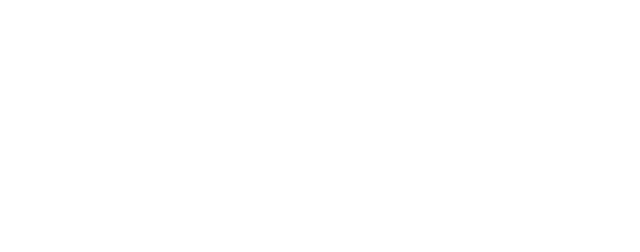
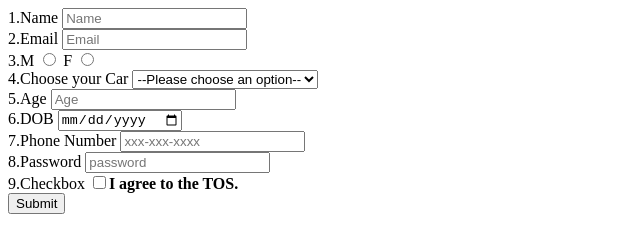
Before and after one commit to acciojob/signup-form-car-NILIMAINGLE, a website: page main.html in a window 1280 px wide. Shown: the whole page, without its empty margins (0-640 px from the left). Drawn offline with Linux system fonts and the light colour scheme.

Commit message:
created a submission

```diff
--- a/main.html
+++ b/main.html
@@ -7,6 +7,53 @@
 </head>
 
 <body>
+	<form id="my-form" method="post">
+		<div>
+			<label for="name">1.Name</label>
+			<input type="text" id="name" placeholder="Name" required>
+		</div>
+		<div>
+			<label for="email">2.Email</label>
+			<input type="email" id="email" placeholder="Email" required>
+		</div>
+		<div>
+			<label for="gender">3.M</label>
+			<input type="radio" id="gender_m" name="gender" required>
+			<label for="gender">F</label>
+			<input type="radio" id="gender_m" name="gender" required>
+		</div>
+		<div>
+			<label for="cars">4.Choose your Car</label>
+			<select name="cars" id="cars" required>
+				<option value="" disabled selected>--Please choose an option--</option>
+				<option>BMW</option>
+				<option>Audi</option>
+				<option>Mercedez</option>
+			</select>
+		</div>
+		<div>
+			<label for="age">5.Age</label>
+			<input type="number" id="age" min="0" placeholder="Age" required>
+		</div>
+		<div>
+			<label for="dob">6.DOB</label>
+			<input type="date" id="dob" required>
+		</div>
+		<div>
+			<label for="tel">7.Phone Number</label>
+			<input type="tel" name="tel" id="tel" placeholder="xxx-xxx-xxxx">
+		</div>
+		<div>
+			<label for="password">8.Password</label>
+			<input type="password" id="password" placeholder="password" required>
+		</div>
+		<div>
+			<label for="tos">9.Checkbox</label>
+			<input type="checkbox" name="tos" id="tos"><b>I agree to the TOS.</b>
+		<div>
+			<button type="submit">Submit</button>
+		</div>
+	</form>
 	<!-- the entire body must be written by student -->
     <script type="text/javascript" src="./script.js">
 </script>
```
